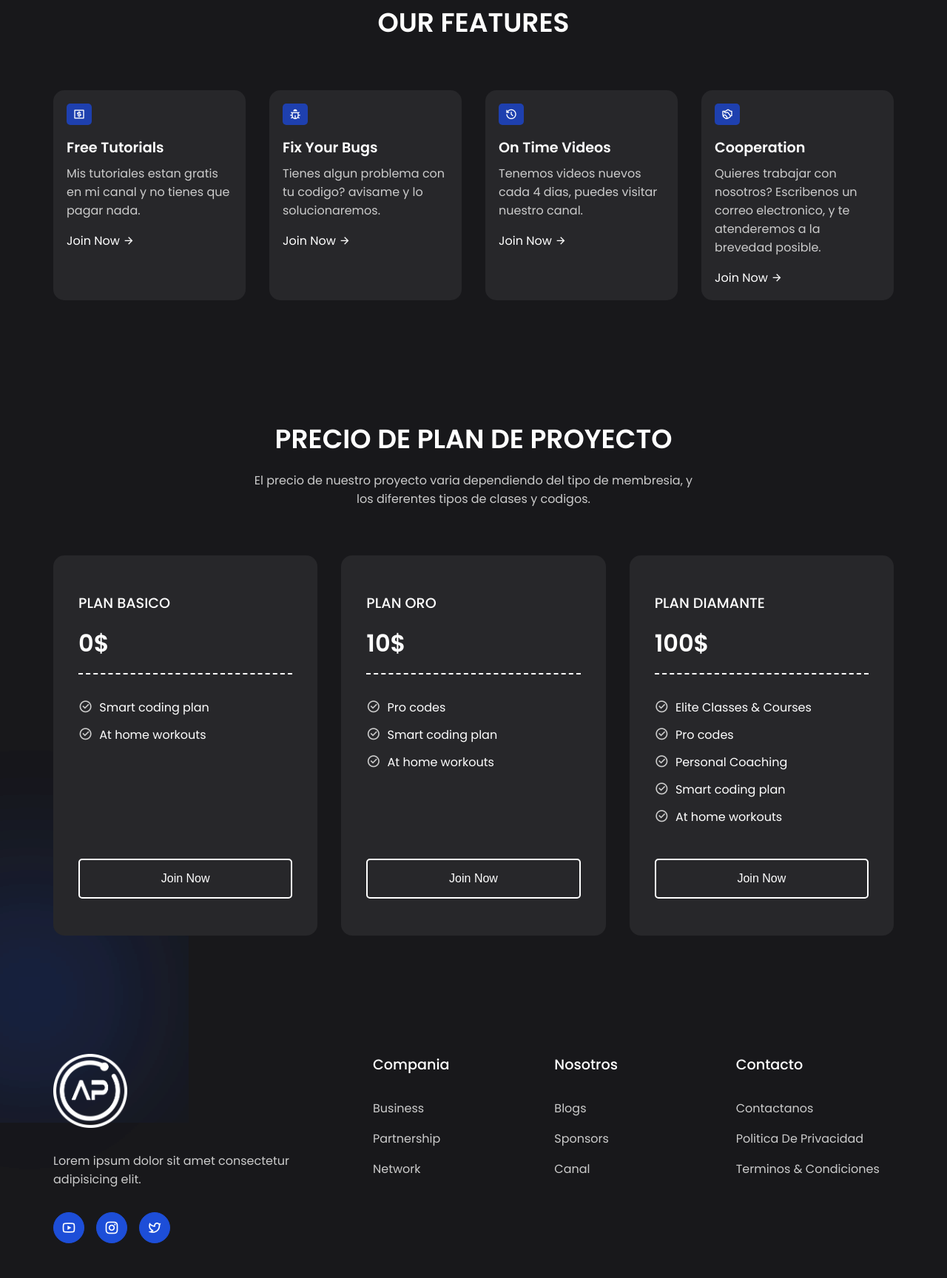
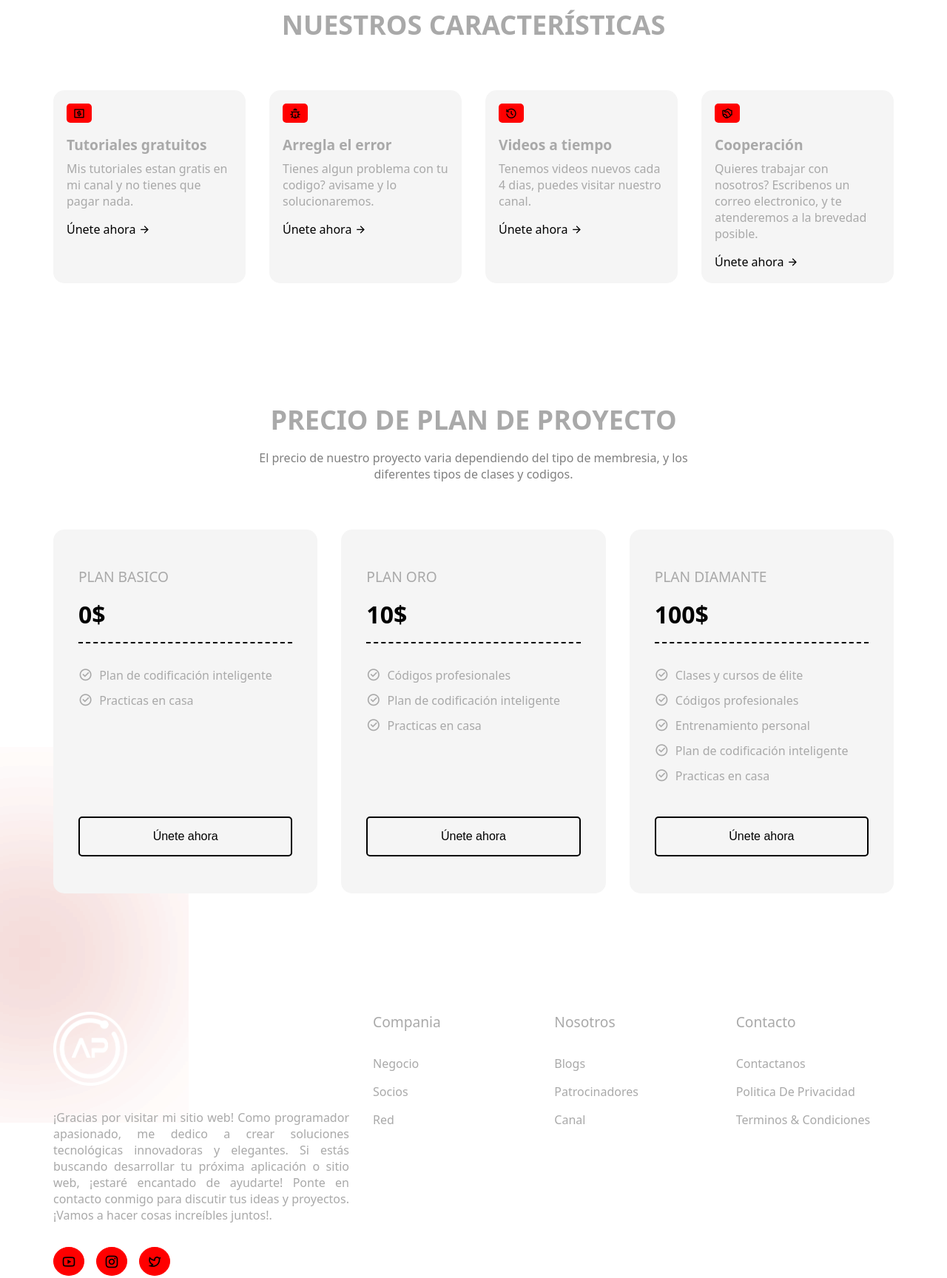
Before and after one commit to 4capitan/dise-o-web-adaptable--reponsive-design-, a website: page index.html in a window 1280 px wide. Shown: the part 769-2497 px from the top of the page at 74% size. Drawn offline with nearby package versions, Linux system fonts and the light colour scheme.

Commit message:
cambio de colores y textos

```diff
--- a/index.html
+++ b/index.html
@@ -1,12 +1,12 @@
 <!DOCTYPE html>
-<html lang="en">
+<html lang="es">
 
 <head>
     <meta charset="UTF-8">
     <meta name="viewport" content="width=device-width, initial-scale=1.0">
     <link rel="stylesheet" href="https://cdnjs.cloudflare.com/ajax/libs/remixicon/3.5.0/remixicon.min.css">
     <link rel="stylesheet" href="style.css">
-    <title>Diseño de web adaptable 1</title>
+    <title>Diseño de web adaptable </title>
 </head>
 
 <body>
@@ -21,13 +21,13 @@
         </div>
 
         <ul class="nav-Links">
-            <Li class="Link"><a href="#">Principal</a></Li>
-            <Li id="link1" class="Link"><a href="#">Caracteristicas</a></Li>
-            <Li id="link2" class="Link"><a href="#">Precio</a></Li>
-            <Li id="link3" class="Link"><a href="#">Acerca de</a></Li>
+            <li class="Link"><a href="#">Principal</a></li>
+            <li id="link1" class="Link"><a href="#">Caracteristicas</a></li>
+            <li id="link2" class="Link"><a href="#">Precio</a></li>
+            <li id="link3" class="Link"><a href="#">Acerca de</a></li>
         </ul>
 
-        <button class="btn">Hire Me</button>
+        <button class="btn">Contratame</button>
 
     </nav>
 
@@ -35,14 +35,14 @@
         <div class="content">
             <span class="blur"></span>
             <span class="blur"></span>
-            <h4>CREATE YOUR SITE LIKE A PRO</h4>
-            <h1>Hola, Soy <span>Renso</span>, Programador</h1>
+            <h4>CREA TU SITIO WEB COMO UN PROFESIONAL</h4>
+            <h1>Hola, Soy <span>Renso</span>, <span>Programador</span></h1>
             <p>
-                Lorem ipsum dolor sit amet consectetur adipisicing elit. Vero dolores cum atque repellat. Adipisci
-                veniam consectetur nobis ipsam molestiae at libero dolor ducimus minima, cum architecto mollitia
-                officia, sunt vero!
+                ¡Hola! Soy Renso, un apasionado programador front-end. Mi experiencia se centra en crear interfaces de usuario cautivadoras
+                y altamente funcionales para sitios web y aplicaciones. Utilizo mis habilidades en
+                HTML, CSS y JavaScript para transformar ideas creativas en experiencias interactivas y atractivas para los usuarios.
             </p>
-            <button class="btn">Get Started</button>
+            <button class="btn">Empezar</button>
         </div>
         <div class="image">
             <img src="images/header.png">
@@ -50,48 +50,48 @@
     </header>
 
     <section class="container">
-        <h2 class="header">OUR FEATURES</h2>
+        <h2 class="header">NUESTROS CARACTERÍSTICAS</h2>
         <div class="features">
             <div class="card">
                 <span><i class="ri-money-dollar-box-line"></i>
                 </span>
-                <h4>Free Tutorials</h4>
+                <h4>Tutoriales gratuitos</h4>
                 <p>
                     Mis tutoriales estan gratis en mi canal y
                     no tienes que pagar nada.
                 </p>
-                <a href="#">Join Now <i class="ri-arrow-right-line"></i></a>
+                <a href="#">Únete ahora <i class="ri-arrow-right-line"></i></a>
             </div>
             <div class="card">
                 <span><i class="ri-bug-line"></i>
                 </span>
-                <h4>Fix Your Bugs</h4>
+                <h4>Arregla el error</h4>
                 <p>
                     Tienes algun problema con tu codigo? avisame
                     y lo solucionaremos.
                 </p>
-                <a href="#">Join Now <i class="ri-arrow-right-line"></i></a>
+                <a href="#">Únete ahora <i class="ri-arrow-right-line"></i></a>
             </div>
             <div class="card">
                 <span><i class="ri-history-line"></i>
                 </span>
-                <h4>On Time Videos</h4>
+                <h4>Videos a tiempo</h4>
                 <p>
                     Tenemos videos nuevos cada 4 dias,
                     puedes visitar nuestro canal.
                 </p>
-                <a href="#">Join Now <i class="ri-arrow-right-line"></i></a>
+                <a href="#">Únete ahora <i class="ri-arrow-right-line"></i></a>
             </div>
             <div class="card">
                 <span><i class="ri-shake-hands-line"></i>
                 </span>
-                <h4>Cooperation</h4>
+                <h4>Cooperación</h4>
                 <p>
                     Quieres trabajar con nosotros? Escribenos un
                     correo electronico, y te atenderemos
                     a la brevedad posible.
                 </p>
-                <a href="#">Join Now <i class="ri-arrow-right-line"></i></a>
+                <a href="#">Únete ahora <i class="ri-arrow-right-line"></i></a>
             </div>
         </div>
     </section>
@@ -109,14 +109,14 @@
                     <h3>0$</h3>
                     <p>
                         <i class="ri-checkbox-circle-line"></i>
-                        Smart coding plan
+                        Plan de codificación inteligente
                     </p>
                     <p>
                         <i class="ri-checkbox-circle-line"></i>
-                        At home workouts
+                        Practicas en casa
                     </p>
                 </div>
-                <button class="btn">Join Now</button>
+                <button class="btn">Únete ahora</button>
             </div>
             <div class="card">
                 <div class="content">
@@ -124,18 +124,18 @@
                     <h3>10$</h3>
                     <p>
                         <i class="ri-checkbox-circle-line"></i>
-                        Pro codes
+                        Códigos profesionales
                     </p>
                     <p>
                         <i class="ri-checkbox-circle-line"></i>
-                        Smart coding plan
+                        Plan de codificación inteligente
                     </p>
                     <p>
                         <i class="ri-checkbox-circle-line"></i>
-                        At home workouts
+                        Practicas en casa
                     </p>
                 </div>
-                <button class="btn">Join Now</button>
+                <button class="btn">Únete ahora</button>
             </div>
             <div class="card">
                 <div class="content">
@@ -143,26 +143,26 @@
                     <h3>100$</h3>
                     <p>
                         <i class="ri-checkbox-circle-line"></i>
-                        Elite Classes & Courses
+                        Clases y cursos de élite
                     </p>
                     <p>
                         <i class="ri-checkbox-circle-line"></i>
-                        Pro codes
+                        Códigos profesionales
                     </p>
                     <p>
                         <i class="ri-checkbox-circle-line"></i>
-                        Personal Coaching
+                        Entrenamiento personal
                     </p>
                     <p>
                         <i class="ri-checkbox-circle-line"></i>
-                        Smart coding plan
+                        Plan de codificación inteligente
                     </p>
                     <p>
                         <i class="ri-checkbox-circle-line"></i>
-                        At home workouts
+                        Practicas en casa
                     </p>
                 </div>
-                <button class="btn">Join Now</button>
+                <button class="btn">Únete ahora</button>
             </div>
         </div>
     </section>
@@ -175,7 +175,9 @@
                 <img src="images/logo.png">
             </div>
             <p>
-                Lorem ipsum dolor sit amet consectetur adipisicing elit.
+                ¡Gracias por visitar mi sitio web! Como programador apasionado, me dedico a crear soluciones tecnológicas innovadoras y elegantes.
+                Si estás buscando desarrollar tu próxima aplicación o sitio web, ¡estaré encantado de ayudarte!
+                Ponte en contacto conmigo para discutir tus ideas y proyectos. ¡Vamos a hacer cosas increíbles juntos!.
             </p>
             <div class="socials">
                 <a href="#"><i class="ri-youtube-line"></i></a>
@@ -185,14 +187,14 @@
         </div>
         <div class="column">
             <h4>Compania</h4>
-            <a href="#">Business</a>
-            <a href="#">Partnership</a>
-            <a href="#">Network</a>
+            <a href="#">Negocio</a>
+            <a href="#">Socios</a>
+            <a href="#">Red</a>
         </div>
         <div class="column">
             <h4>Nosotros</h4>
             <a href="#">Blogs</a>
-            <a href="#">Sponsors</a>
+            <a href="#">Patrocinadores</a>
             <a href="#">Canal</a>
         </div>
         <div class="column">
--- a/style.css
+++ b/style.css
@@ -18,8 +18,8 @@ a {
 }
 
 body {
-    font-family: 'Poppins', sans-serif;
-    background-color: #18181b;
+    font-family:system-ui, 'Segoe UI',  Cantarell, 'Open Sans', 'Helvetica Neue', sans-serif;
+    background-color: white;
 }
 
 nav {
@@ -46,7 +46,7 @@ nav {
 .Link a {
     position: relative;
     padding-bottom: 0.75rem;
-    color: #fff;
+    color: black;
 }
 
 .Link a::after {
@@ -56,7 +56,7 @@ nav {
     width: 0;
     bottom: 0;
     left: 0;
-    background-color: #1d4ed8;
+    background-color: #c5453b;
     transition: all 0.3s ease;
 }
 
@@ -67,15 +67,15 @@ nav {
  .btn{
     padding: 1rem 2rem;
     font-size: 1rem;
-    color: #fff;
-    background-color: #1d4ed8;
+    color: black;
+    background-color: red;
     border-radius: 5px;
     cursor: pointer;
     transition: all 0.3s ease;
  }
 
  .btn:hover{
-    background-color: #1e40af;
+    background-color: #c5453b;
  }
 
 .container{
@@ -86,7 +86,7 @@ nav {
 
 .blur{
     position: absolute;
-    box-shadow: 0 0 1000px 50px #1d4ed8;
+    box-shadow: 0 0 1000px 50px #c5453b;
     z-index: -100;
 }
 
@@ -101,13 +101,13 @@ header{
 
 header .content h4{
     margin-bottom: 1rem;
-    color: #ccc;
+    color: darkgrey;
     font-size: 1rem;
     font-weight: 600;
 }
 
 header .content h1{
-    color: #fff;
+    color: gray;
     margin-bottom: 1rem;
     font-size: 3rem;
     font-weight: 700;
@@ -116,12 +116,12 @@ header .content h1{
 
 header .content h1 span{
     -webkit-text-fill-color: transparent;
-    -webkit-text-stroke: 1px #fff;
+    -webkit-text-stroke: 1px #d62c2c;
 }
 
 header .content p{
     margin-bottom: 2rem;
-    color: #ccc;
+    color: darkgray;
 }
 
 header .image{
@@ -129,7 +129,7 @@ header .image{
 }
 
 header .image::before{
-    content: "o";
+    content: "R";
     position: absolute;
     top: 0;
     left: 50%;
@@ -137,7 +137,7 @@ header .image::before{
     font-size: 38rem;
     font-weight: 400;
     line-height: 20rem;
-    color: #1d4ed8;
+    color: red;
     opacity: 0.2;
     z-index: -100;
 }
@@ -149,7 +149,7 @@ header .image img{
 
 section .header{
     margin-bottom: 1rem;
-    color: #fff;
+    color: darkgray;
     text-align: center;
     font-size: 2.25rem;
     font-weight: 600;
@@ -163,7 +163,7 @@ section .header{
 }
 
 .features .card{
-    background-color: #27272a;
+    background-color: whitesmoke;
     padding: 1rem;
     border: 2px solid transparent;
     border-radius: 15px;
@@ -171,46 +171,46 @@ section .header{
 }
 
 .features .card:hover{
-    background-color: #323232;
-    border-color: #fff;
+    background-color: #eeececc9;
+    border-color: black;
 }
 
 .features .card span{
     display: inline-block;
-    background-color: #1e40af;
+    background-color: red;
     padding: 2px 9px;
     margin-bottom: 1rem;
     font-size: 1rem;
-    color: #fff;
+    color: black;
     border-radius: 5px;
 }
 
 .features .card h4{
     margin-bottom: 0.5rem;
-    color: #fff;
+    color: darkgray;
     font-size: 1.2rem;
     font-weight: 600;
 }
 
 .features .card p{
-    color: #ccc;
+    color: darkgray;
     margin-bottom: 1rem;
 }
 
 .features .card a{
-    color: #fff;
+    color: black;
     transition: all 0.3s ease;
 }
 
 .features .card a:hover{
-    color: #1e40af;
+    color: #c5453b;
 }
 
 .sub-header{
     max-width: 600px;
     margin: auto;
     text-align: center;
-    color: #ccc;
+    color: gray;
 }
 
 .pricing{
@@ -222,7 +222,7 @@ section .header{
 
 .pricing .card{
     padding: 3rem 2rem;
-    background-color: #27272a;
+    background-color: whitesmoke;
     display: flex;
     flex-direction: column;
     border: 2px solid transparent;
@@ -231,8 +231,8 @@ section .header{
 }
 
 .pricing .card:hover{
-    background-color: #323232;
-    border-color: #fff;
+    background-color: #eeececc9;
+    border-color: black;
 }
 
 .pricing .card .content{
@@ -242,40 +242,40 @@ section .header{
 
 .pricing .card h4{
     margin-bottom: 1rem;
-    color: #fff;
+    color: darkgray;
     font-size: 1.2rem;
     font-weight: 500;
 }
 
 .pricing .card h3{
-    color: #fff;
+    color: black;
     padding-bottom: 1rem;
     margin-bottom: 2rem;
     font-size: 2rem;
     font-weight: 600;
-    border-bottom: 2px dashed #fff;
+    border-bottom: 2px dashed black;
 }
 
 .pricing .card p{
-    color: #fff;
+    color: darkgray;
     margin-bottom: 0.75rem;
 }
 
 .pricing .card p i{
-    color: #ccc;
+    color: darkgrey;
     font-size: 1.2rem;
     margin-right: 0.3rem;
 }
 
 .pricing .card button{
-    color: #fff;
+    color: black;
     background-color: transparent;
-    border: 2px solid #fff;
+    border: 2px solid black;
 }
 
 .pricing .card button:hover{
-    background-color: #1e40af;
-    border-color: #1e40af;
+    background-color: #c5453b;
+    border-color: black;
 }
 
 footer{
@@ -291,8 +291,9 @@ footer .column .logo{
 }
 
 footer .column p{
-    color: #ccc;
+    color: darkgray;
     margin-bottom: 2rem;
+    text-align: justify;
 }
 
 footer .column .socials{
@@ -302,8 +303,8 @@ gap: 1rem;
 }
 
 footer .column .socials a{
-   color: #ccc;
-   border: 1px solid #ccc;
+   color: black;
+   border: 1px solid black;
    padding: 5px 10px;
    font-size: 1.25rem;
    border-radius: 100%;
@@ -311,13 +312,13 @@ footer .column .socials a{
 }
 
 footer .column .socials a{
-    color: #fff;
-    background-color: #1d4ed8;
-    border-color: #1d4ed8;
+    color: black;
+    background-color: red;
+    border-color: red;
 }
 
 footer .column h4{
-    color: #fff;
+    color: darkgrey;
     margin-bottom: 2rem;
     font-size: 1.2rem;
     font-weight: 500;
@@ -325,20 +326,20 @@ footer .column h4{
 
 footer .column > a{
     display: block;
-    color: #ccc;
+    color: darkgray;
     margin-bottom: 1rem;
     transition: all 0.3s ease;
 }
 
 footer .column > a:hover{
-    color: #1d4ed8;
+    color: #c5453b;
 }
 
 .copyright{
     max-width: 1200px;
     margin: auto;
     padding: 1rem;
-    color: #fff;
+    color: black;
     font-size: 0.8rem;
     text-align: center;
 }
```
